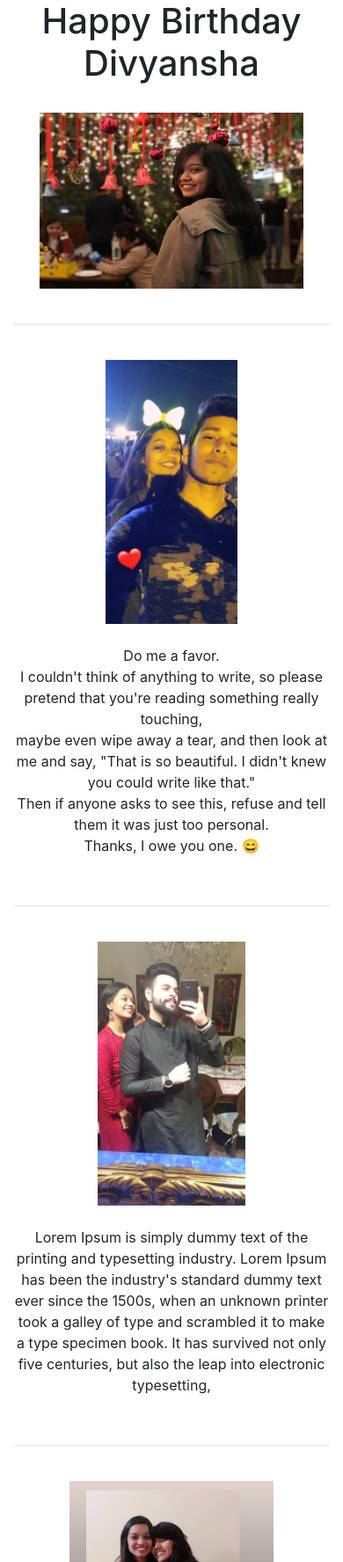
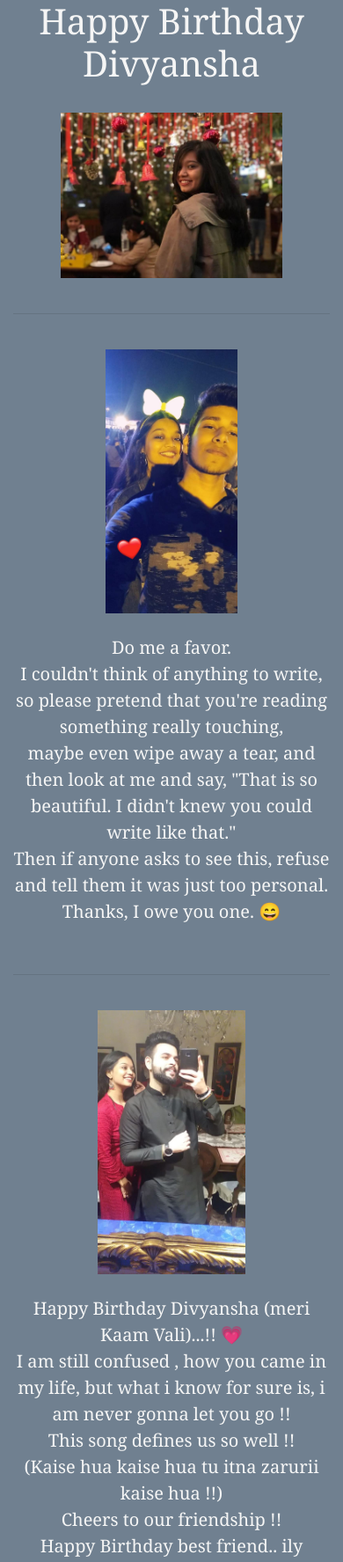
Before and after one commit to shivambehl15/sb-website, a plain HTML site: page deeee.html in a window 390 px wide. Shown: the top 1775 px of the page at 88% size. Drawn offline with nearby package versions, Linux system fonts and the light colour scheme.

Commit message:
uploaded mobile wesite of d's bday

```diff
--- a/deeee.html
+++ b/deeee.html
@@ -13,6 +13,21 @@
     <script src="https://cdn.jsdelivr.net/npm/popper.js@1.16.0/dist/umd/popper.min.js" integrity="sha384-Q6E9RHvbIyZFJoft+2mJbHaEWldlvI9IOYy5n3zV9zzTtmI3UksdQRVvoxMfooAo" crossorigin="anonymous"></script>
     <script src="https://stackpath.bootstrapcdn.com/bootstrap/4.5.0/js/bootstrap.min.js" integrity="sha384-OgVRvuATP1z7JjHLkuOU7Xw704+h835Lr+6QL9UvYjZE3Ipu6Tp75j7Bh/kR0JKI" crossorigin="anonymous"></script>
 
+    <style>
+        p{
+            font-size:125%;
+            font-family:Georgia, 'Times New Roman', Times, serif;
+            color: whitesmoke;
+        }
+        h1{
+            font-family: Georgia, 'Times New Roman', Times, serif;
+            color: whitesmoke;
+        }
+        body{
+            background-color:slategrey;
+        }
+    </style>
+
 </head>
 <body>
     <!-- style="background: url(img/d.jpg); background-repeat: no-repeat; background-size: cover;"-->
@@ -23,7 +38,7 @@
             <div class="col">
                 <center>
                     <h1>Happy Birthday Divyansha</h1><br>
-                    <img src="img/d.jpg" height="200px" width="300px">
+                    <img src="img/d.jpg" height="auto" width="70%">
                 </center>
             </div>
         </div>
@@ -71,10 +86,12 @@
         <div class="row">
             <div class="col">
                 <p>
-                    Lorem Ipsum is simply dummy text of the printing and typesetting industry.
-                    Lorem Ipsum has been the industry's standard dummy text ever since the 1500s,
-                    when an unknown printer took a galley of type and scrambled it to make a type specimen book.
-                    It has survived not only five centuries, but also the leap into electronic typesetting,
+                    Happy Birthday Divyansha (meri Kaam Vali)...!!  &#128151; <br>
+                    I am still confused , how you came in my life, but what i know for sure is, i am never gonna let you go !! <br>
+                    This song defines us so well !! <br>
+                    (Kaise hua kaise hua tu itna zarurii kaise hua !!) <br>
+                    Cheers to our friendship !! <br>
+                    Happy Birthday best friend.. ily <br>
                 </p>
             </div>
         </div>
@@ -125,7 +142,7 @@
                     Bittu Garg ilysm. <br>
                     I know tera mere bina nhi chalta &#128514;<br>
                     From having ice cream together (your fav orange chocobar) <br>
-                    to having chai and sutta together, somewhere we grew up. <br>
+                    to having chai and samosa together, somewhere we grew up. <br>
                     Happy birthday bb &#128151;
                 </p>
             </div>
@@ -149,7 +166,7 @@
             <div class="col">
                 <p>
                     So here’s to your 21st babyyy. <br>
-                    Cheers to our judging people, breaking pots after getting drunk, running in amazon after getting high, <br>
+                    Cheers to our judging people, breaking pots, running in amazon, <br>
                     immitating khushi, cancelling plans, laughing our hearts out loud and obviously dancing our thumke’s off. <br>
                     And how can I forget meri puking partner and my biggest secret keeper let alone school trip wala incident, <br>
                     can’t love you enough for that! Love you loads and loads! <br>
```
